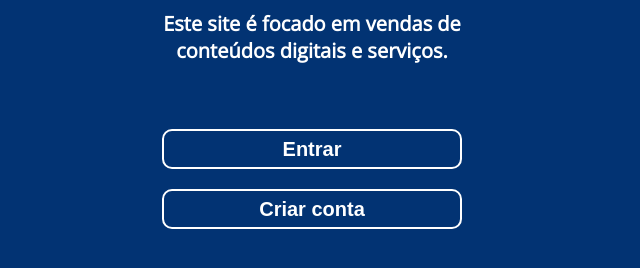
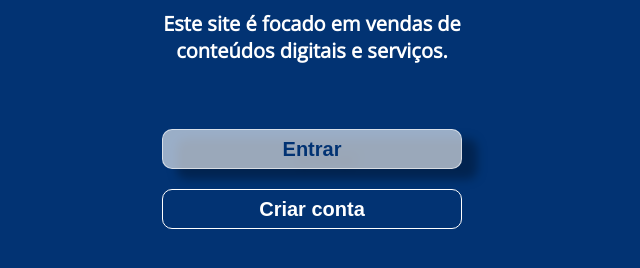
Before and after one commit to Gustavowp8/OneSharp, a plain HTML site: page index.html in a window 1280 px wide. In both pictures the pointer is over the button "Entrar". Shown: the part 322-590 px from the top of the page, without its empty margins (328-968 px from the left). Drawn offline with nearby package versions, Linux system fonts and the light colour scheme.

Commit message:
estilo dos botões atualizados

```diff
--- a/estilo/style.css
+++ b/estilo/style.css
@@ -50,9 +50,18 @@ body{
     height: 40px;
     margin: 10px;
     background: #023373;
-    border: 2px solid #FFFFFF;
+    border: 1px solid #FFFFFF;
     border-radius: 10px;
     color: #ffffff;
     font-weight: 600;
     font-size: 20px;
+    transition: all 0.5s;
 }
+
+.areaDosBtn button:hover{
+    background: #ffffff9a;
+    color: #023373;
+    -webkit-filter: drop-shadow(15px 10px 5px rgba(0,0,0,.5));
+    filter: drop-shadow(15px 10px 5px rgba(0,0,0,.5));
+    border: 1px solid #ffffff9a;
+}
```
